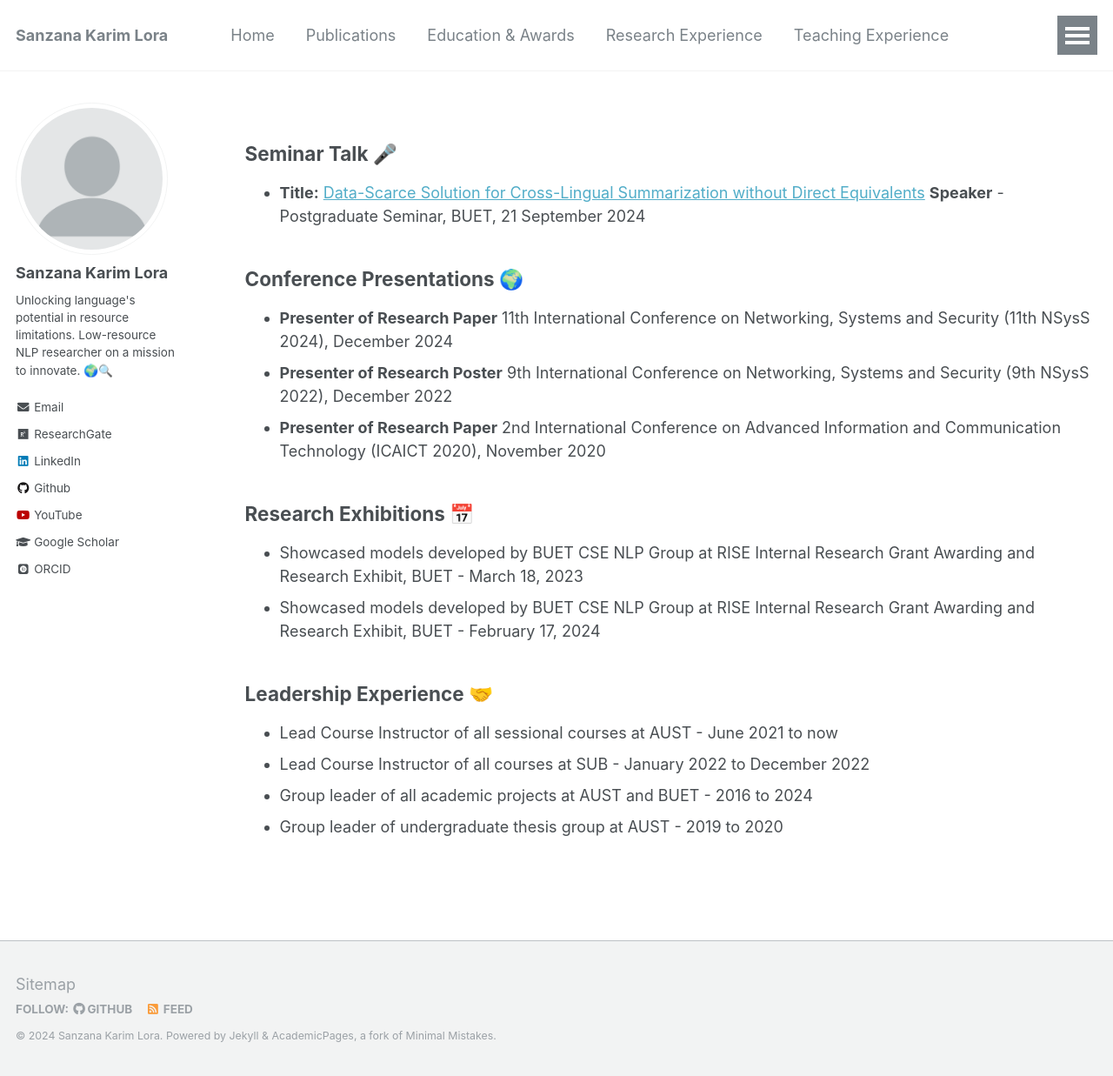
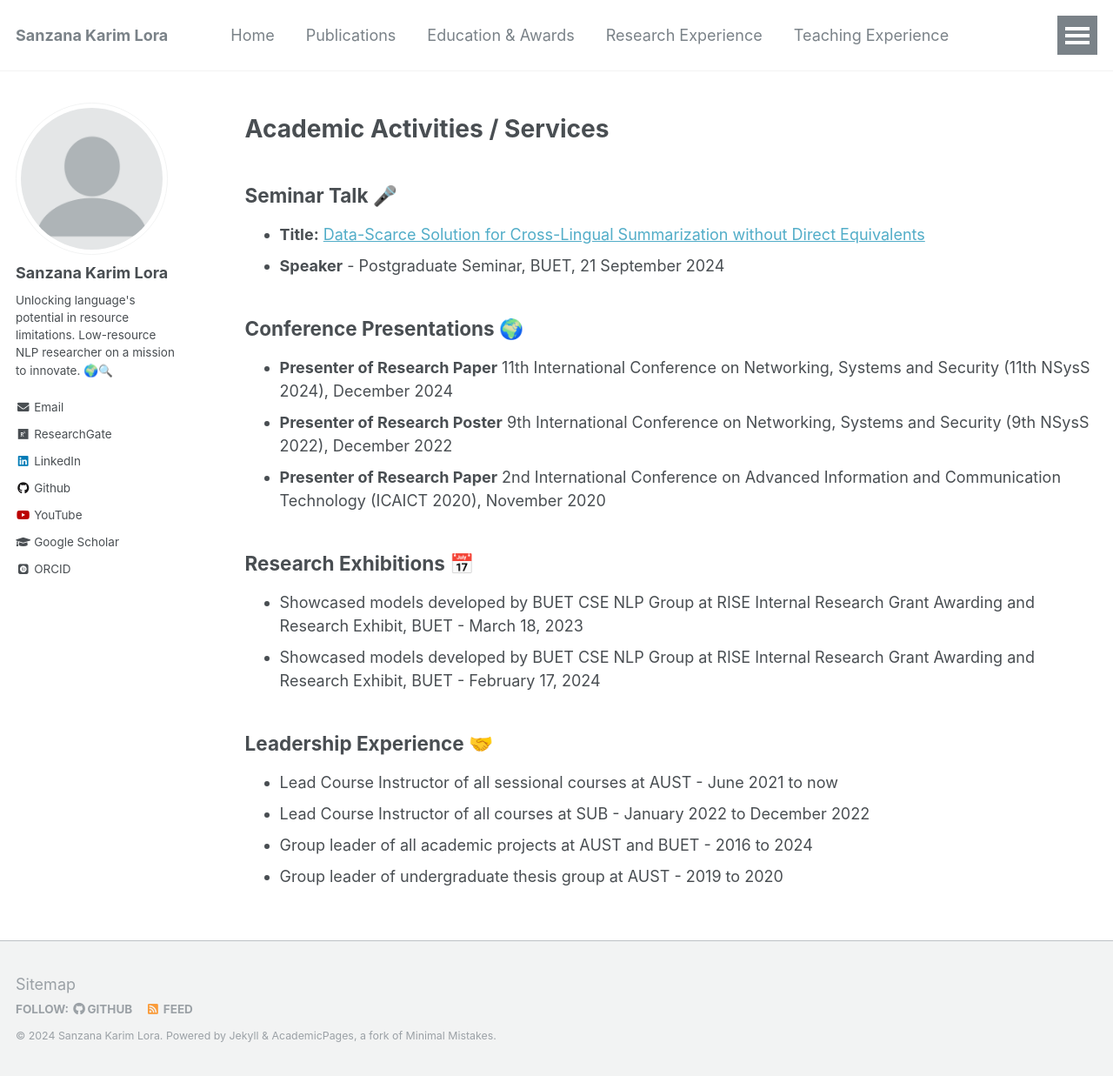
Before and after one commit to sanzanalora/sanzanalora.github.io, a Jekyll site: the page built from _pages/activities.md, in a window 1280 px wide and 1237 px high. Shown: the whole window at 87% size. Built offline with Jekyll 4.4.1, drawn with Linux system fonts in a browser that asks for light colours; some web fonts are replaced.

Commit message:
Update activities.md

```diff
--- a/_pages/activities.md
+++ b/_pages/activities.md
@@ -8,11 +8,10 @@ redirect_from:
 ---
 
 {% include base_path %}
-
+# Academic Activities / Services
 ## Seminar Talk 🎤
-
 - **Title:** [Data-Scarce Solution for Cross-Lingual Summarization without Direct Equivalents](https://cse.buet.ac.bd/home/news_detail/187)
-  **Speaker** - Postgraduate Seminar, BUET, 21 September 2024
+- **Speaker** - Postgraduate Seminar, BUET, 21 September 2024
 
 ## Conference Presentations 🌍
 - **Presenter of Research Paper**
```
